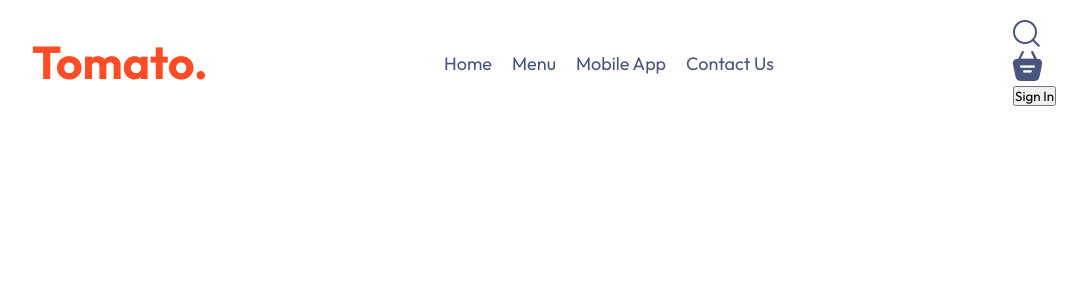
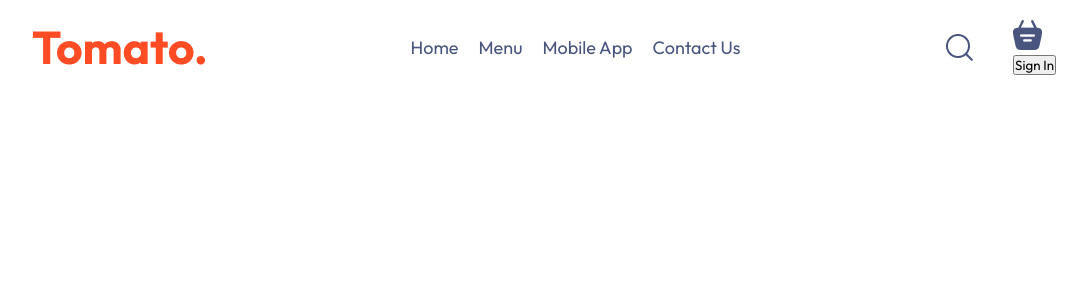
Before and after one commit to nooby6/food-del, a React (Vite) app in the folder frontend/: page / in a window 1280 px wide. Shown: the top 300 px of the page, without its empty margins (96-1183 px from the left). Built offline with nearby package versions, Linux system fonts and the light colour scheme.

Commit message:
fix(Navbar): correct typo in Navbar class name for right alignment

```diff
--- a/frontend/src/components/Navbar/Navbar.jsx
+++ b/frontend/src/components/Navbar/Navbar.jsx
@@ -12,7 +12,7 @@ const Navbar = () => {
         <li>Mobile App</li>
         <li>Contact Us</li>
       </ul>
-      <div className='navbar*-right'>
+      <div className='navbar-right'>
         <img src={assets.search_icon} alt="" />
         <div className='navbar-search-icon'>
           <img src={assets.basket_icon} alt="" />
```
Also changed, not shown: frontend/index.html (line endings or trailing spaces).
